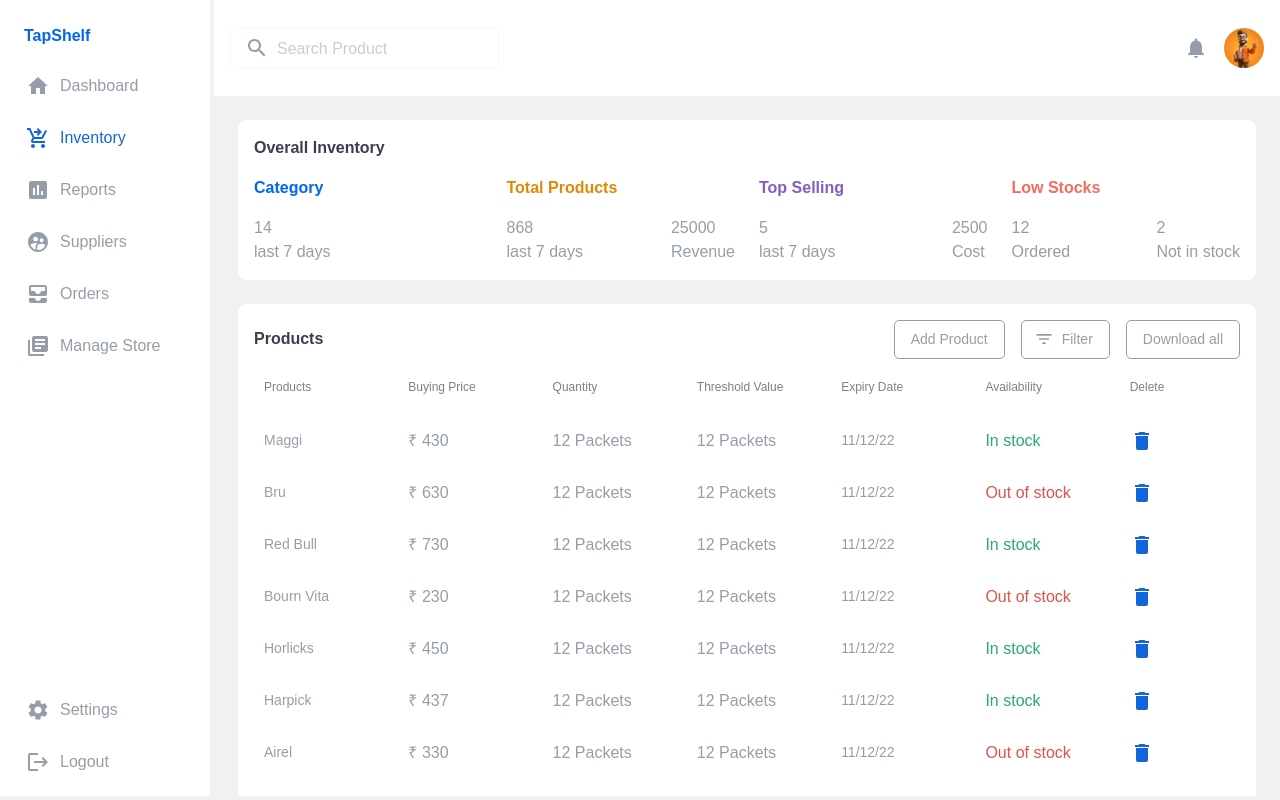
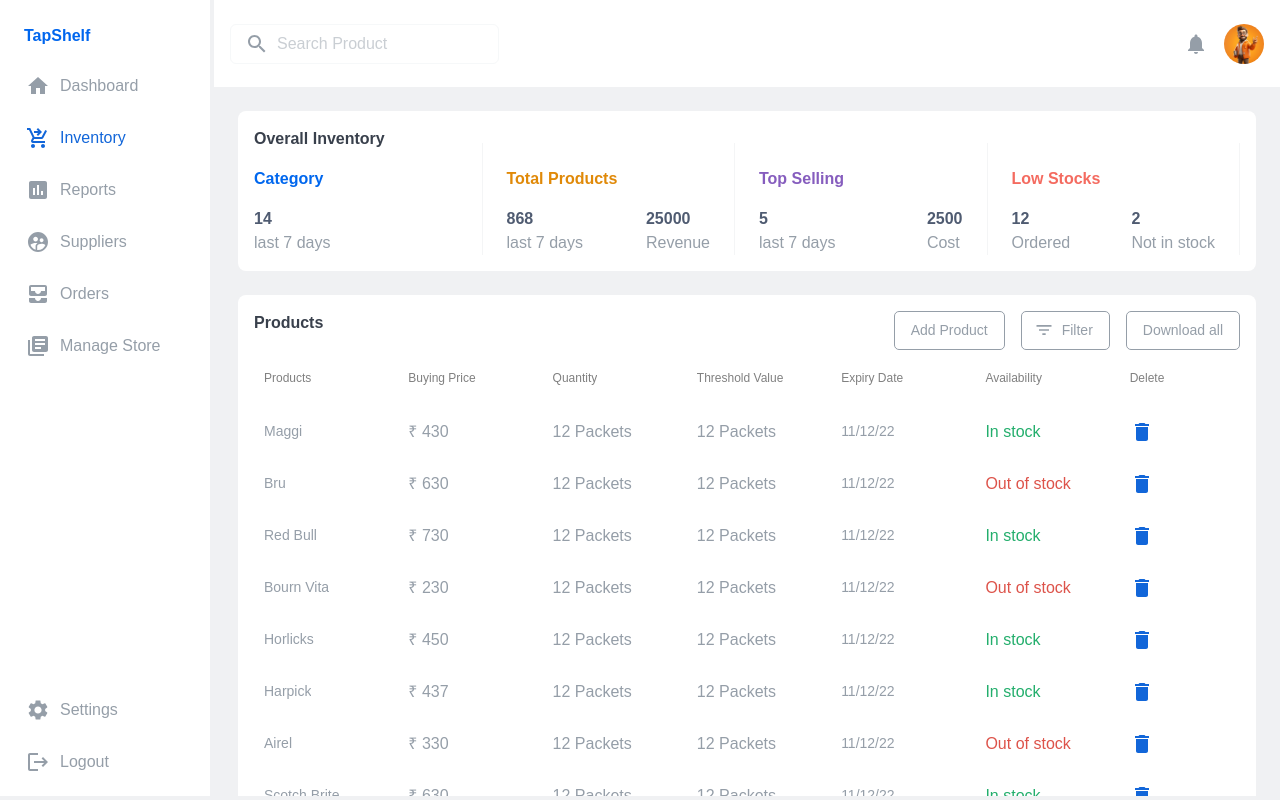
Before and after one commit to nighilramachandran/tapshelf, a React (Create React App) app: page / in a window 1280 px wide. Built offline with nearby package versions, Linux system fonts and the light colour scheme.

Commit message:
drawer content

```diff
--- a/src/components/inventory/OverAllInventory.tsx
+++ b/src/components/inventory/OverAllInventory.tsx
@@ -11,8 +11,15 @@ const OverAllInventory = () => {
       <Grid container spacing={3}>
         {OverallInventoryItems.map((overall, ind) => {
           return (
-            <Grid item xs={12} md={6} lg={3} key={ind}>
-              <Stack spacing={2}>
+            <Grid
+              sx={{ borderRight: "1px solid #f4f5f6" }}
+              item
+              xs={12}
+              md={6}
+              lg={3}
+              key={ind}
+            >
+              <Stack spacing={2} mr={3}>
                 <Typography sx={{ color: overall.color, fontWeight: 600 }}>
                   {overall.title}
                 </Typography>
@@ -20,7 +27,9 @@ const OverAllInventory = () => {
                   {overall.children.map((child) => {
                     return (
                       <Stack>
-                        <Typography>{child.value}</Typography>
+                        <Typography sx={{ fontWeight: 600, color: "#4f5b71" }}>
+                          {child.value}
+                        </Typography>
                         <Typography>{child.desc}</Typography>
                       </Stack>
                     );
--- a/src/components/inventory/ShowInventory.tsx
+++ b/src/components/inventory/ShowInventory.tsx
@@ -1,4 +1,4 @@
-import { Button, Paper, Stack, SvgIcon, Typography } from "@mui/material";
+import { Button, Grid, Paper, Stack, SvgIcon, Typography } from "@mui/material";
 import React from "react";
 import AddProducts from "../add-products/AddProducts";
 import FilterListIcon from "@mui/icons-material/FilterList";
@@ -118,23 +118,24 @@ const ShowInventory: React.FC = () => {
 //components
 const InventoryHeader = () => {
   return (
-    <Stack
-      direction={"row"}
-      alignItems={"center"}
-      justifyContent={"space-between"}
-    >
+    <>
+      <Grid container>
+        <Grid item xs={12} sm={6}>
           <Typography sx={{ color: "text.dark", fontWeight: 600 }}>
             Products
           </Typography>
-      <Stack direction={"row"} spacing={2}>
+        </Grid>
+        <Grid item xs={12} sm={6}>
+          <Stack direction={"row"} spacing={2} justifyContent={{ sm: "end" }}>
             <AddProducts />
-
             <Button startIcon={<FilterListIcon />} variant="contained">
               Filter
             </Button>
             <Button variant="contained">Download all</Button>
           </Stack>
-    </Stack>
+        </Grid>
+      </Grid>
+    </>
   );
 };
 
--- a/src/widgets/layouts/Header.tsx
+++ b/src/widgets/layouts/Header.tsx
@@ -1,10 +1,14 @@
 import {
   AppBar,
   Avatar,
+  Drawer,
+  Grid,
+  IconButton,
   Stack,
   SvgIcon,
   TextField,
   Toolbar,
+  drawerClasses,
 } from "@mui/material";
 import React, { useEffect, useState } from "react";
 import { HEADER_SPACINGS } from "../../utils/config";
@@ -13,10 +17,15 @@ import { searchProductFunc } from "../../redux/reducers/products";
 import SearchIcon from "@mui/icons-material/Search";
 import NotificationsIcon from "@mui/icons-material/Notifications";
 import { useLocation } from "react-router-dom";
+import useResponsive from "../../utils/hooks/useResponsive";
+import MenuIcon from "@mui/icons-material/Menu";
+import SideBar from "../../components/sidebar/SideBar";
 const Header: React.FC = () => {
   //states
   const [isInventory, setIsInvetory] = useState<boolean>();
+  const [openDrawer, setOpenDrawer] = useState<boolean>(false);
 
+  //location
   const location = useLocation();
   //dispatch
   const dispatch = useAppDispatch();
@@ -30,6 +39,13 @@ const Header: React.FC = () => {
   const handelSearch = (value: string) => {
     dispatch(searchProductFunc(value));
   };
+
+  const toggleDrawer = () => {
+    setOpenDrawer(!openDrawer);
+  };
+
+  //responsive
+  const isDesktop = useResponsive("up", "md");
   return (
     <AppBar
       sx={{
@@ -42,18 +58,14 @@ const Header: React.FC = () => {
       <Toolbar
         disableGutters
         sx={{
-          height: {
+          minHeight: {
             xs: HEADER_SPACINGS.H_MOBILE,
             md: HEADER_SPACINGS.H_MAIN_DESKTOP,
           },
         }}
       >
-        <Stack
-          direction={"row"}
-          alignItems={"center"}
-          justifyContent={isInventory ? "space-between" : "end"}
-          width={"100%"}
-        >
+        <Grid container spacing={2}>
+          <Grid item xs={12} sm={6}>
             {isInventory && (
               <TextField
                 InputProps={{
@@ -69,14 +81,53 @@ const Header: React.FC = () => {
                 onChange={(e) => handelSearch(e.target.value)}
               ></TextField>
             )}
-          <Stack direction={"row"} alignItems={"center"} spacing={2}>
+          </Grid>
+          <Grid item xs={12} sm={6}>
+            <Stack
+              direction={"row"}
+              alignItems={"center"}
+              spacing={2}
+              justifyContent={{ sm: "end" }}
+            >
+              {isDesktop && (
+                <>
                   <SvgIcon component={NotificationsIcon} />
                   <Avatar src="/assets/images/avatar.jpg"></Avatar>
+                </>
+              )}
+              {!isDesktop && (
+                <IconButton onClick={toggleDrawer}>
+                  <MenuIcon sx={{ color: "text.primary" }} />
+                </IconButton>
+              )}
             </Stack>
-        </Stack>
+          </Grid>
+        </Grid>
+        <Drawer
+          anchor={"left"}
+          open={openDrawer}
+          onClose={toggleDrawer}
+          sx={{ [`.${drawerClasses.paper}`]: { borderRadius: 0 } }}
+        >
+          <DrawerContent />
+        </Drawer>
       </Toolbar>
     </AppBar>
   );
 };
 
+//components
+const DrawerContent: React.FC = () => {
+  return (
+    <Stack
+      sx={{ width: 200, my: 1 }}
+      justifyContent={"center"}
+      alignItems={"center"}
+      spacing={3}
+    >
+      <SideBar />
+    </Stack>
+  );
+};
+
 export default Header;
```
Lines whose indentation alone changed are shown as unchanged.
